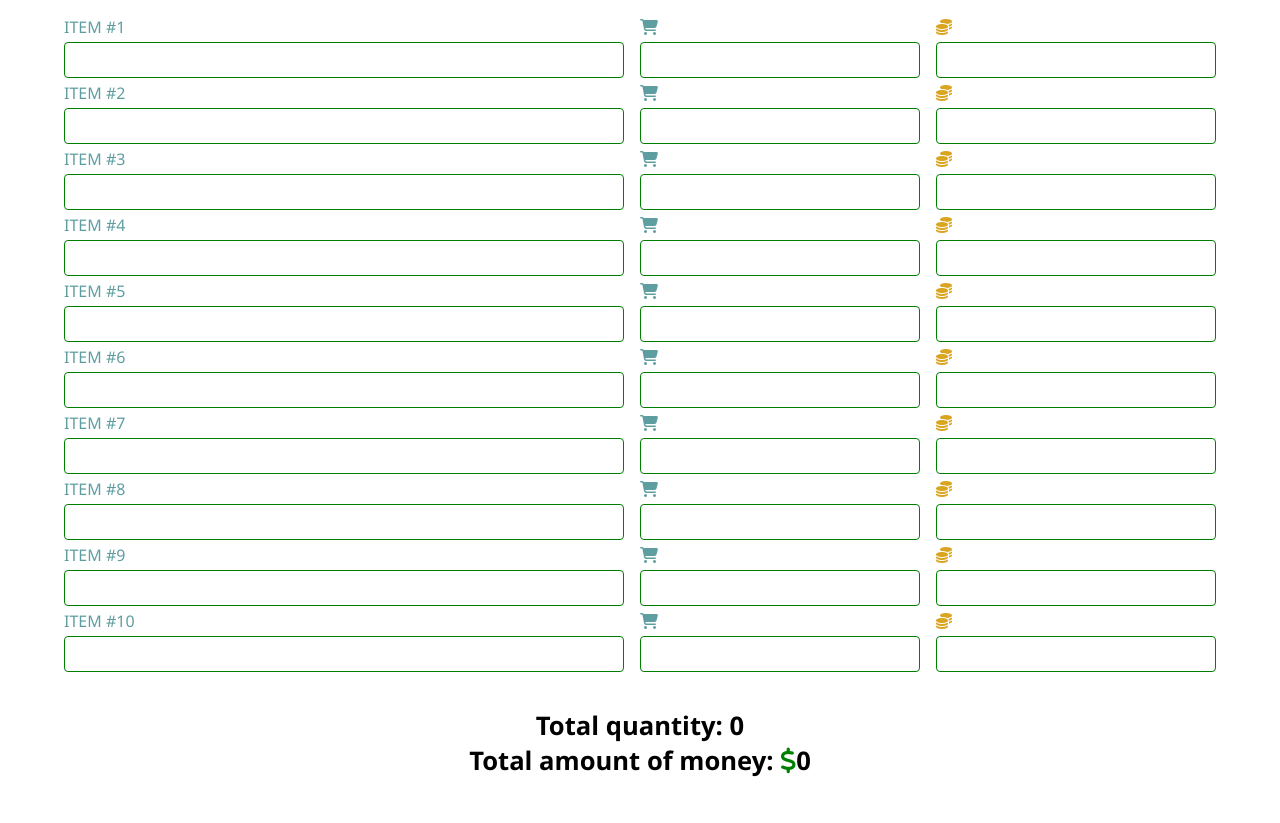
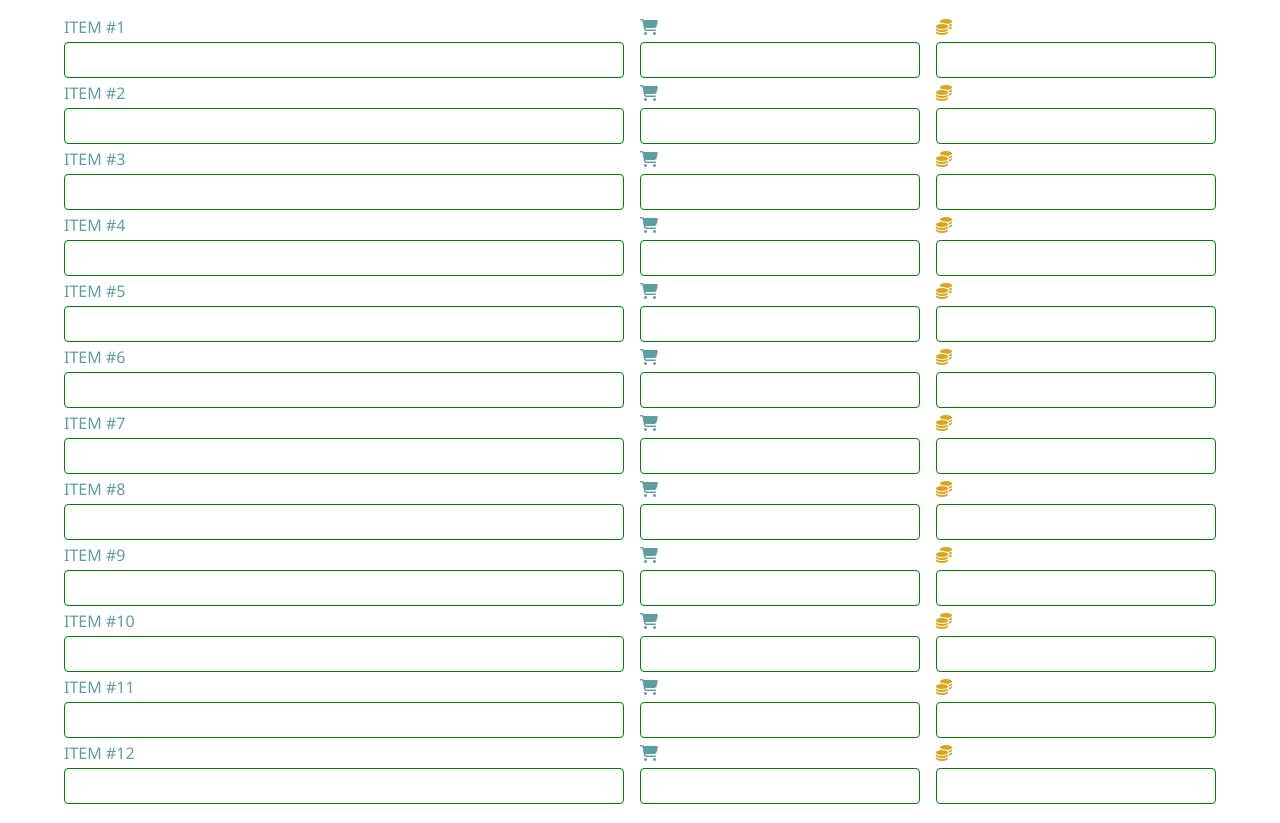
Before and after one commit to TasmanianCat/A-Shoping-List-Project, a plain HTML site: page index.html in a window 1280 px wide. Shown: the part 102-925 px from the top of the page. Drawn offline with Linux system fonts and the light colour scheme.

Commit message:
I added some styles

```diff
--- a/index.html
+++ b/index.html
@@ -163,7 +163,7 @@
             </div>
         </div>
 
-        <!-- <div class="item-box">
+        <div class="item-box">
             <div class="col-1">
                 <label class="for-name" for="name11">Item #11</label>
                 <input id="name11" type="text" name="name-11">
@@ -176,9 +176,9 @@
                 <label for="i11"><i class="fa-solid fa-coins"></i></label>
                 <input id="i11" type="number" name="item-11" step="0.01">
             </div>
-        </div> -->
+        </div>
 
-        <!-- <div class="item-box">
+        <div class="item-box">
             <div class="col-1">
                 <label class="for-name" for="name12">Item #12</label>
                 <input id="name12" type="text" name="name-12">
@@ -191,7 +191,7 @@
                 <label for="i12"><i class="fa-solid fa-coins"></i></label>
                 <input id="i12" type="number" name="item-12" step="0.01">
             </div>
-        </div> -->
+        </div>
 
         <div class="total">
             <div class="total__quantity">Total quantity: <span id="totalQuantity">0</span></div>
```
